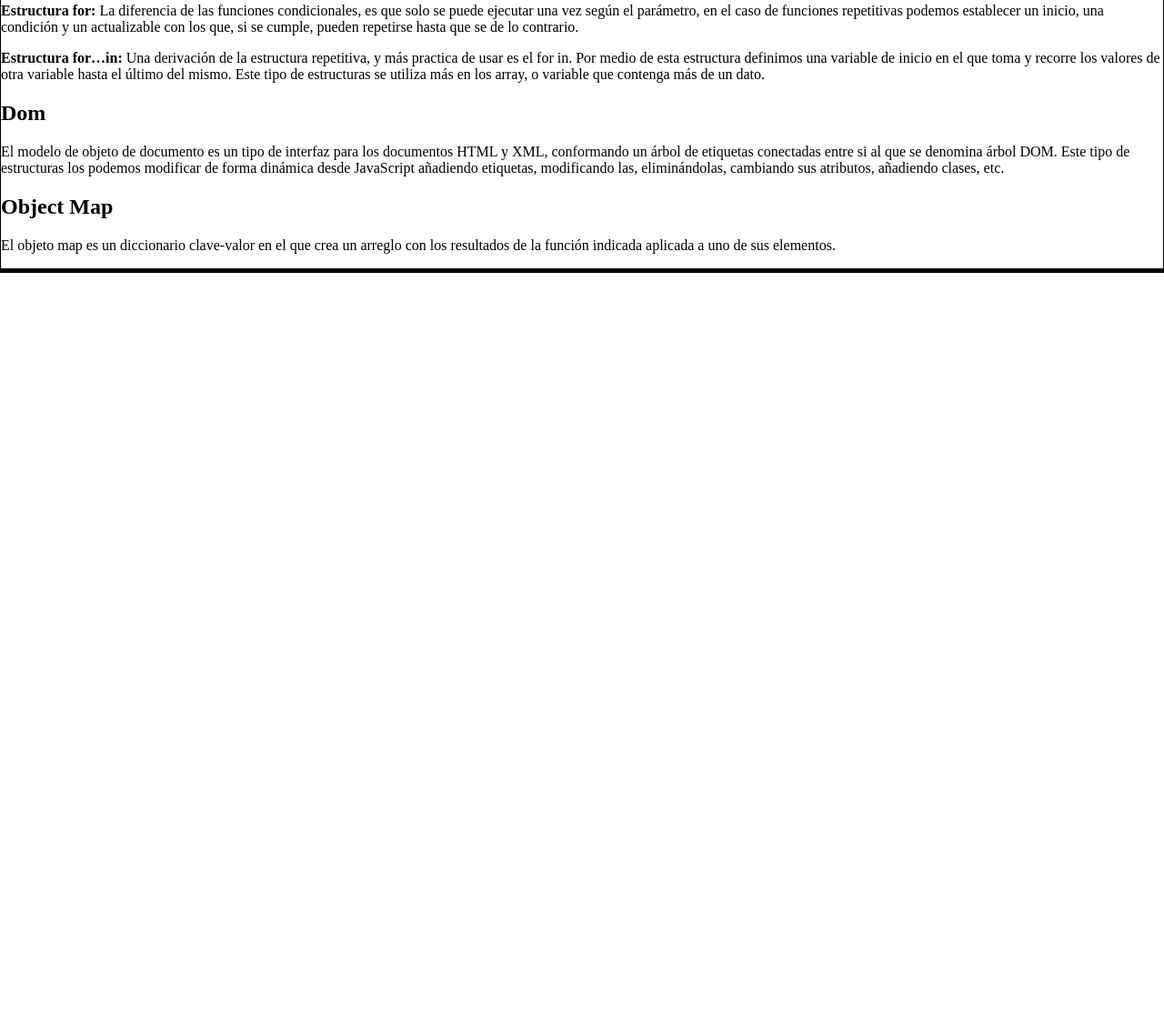
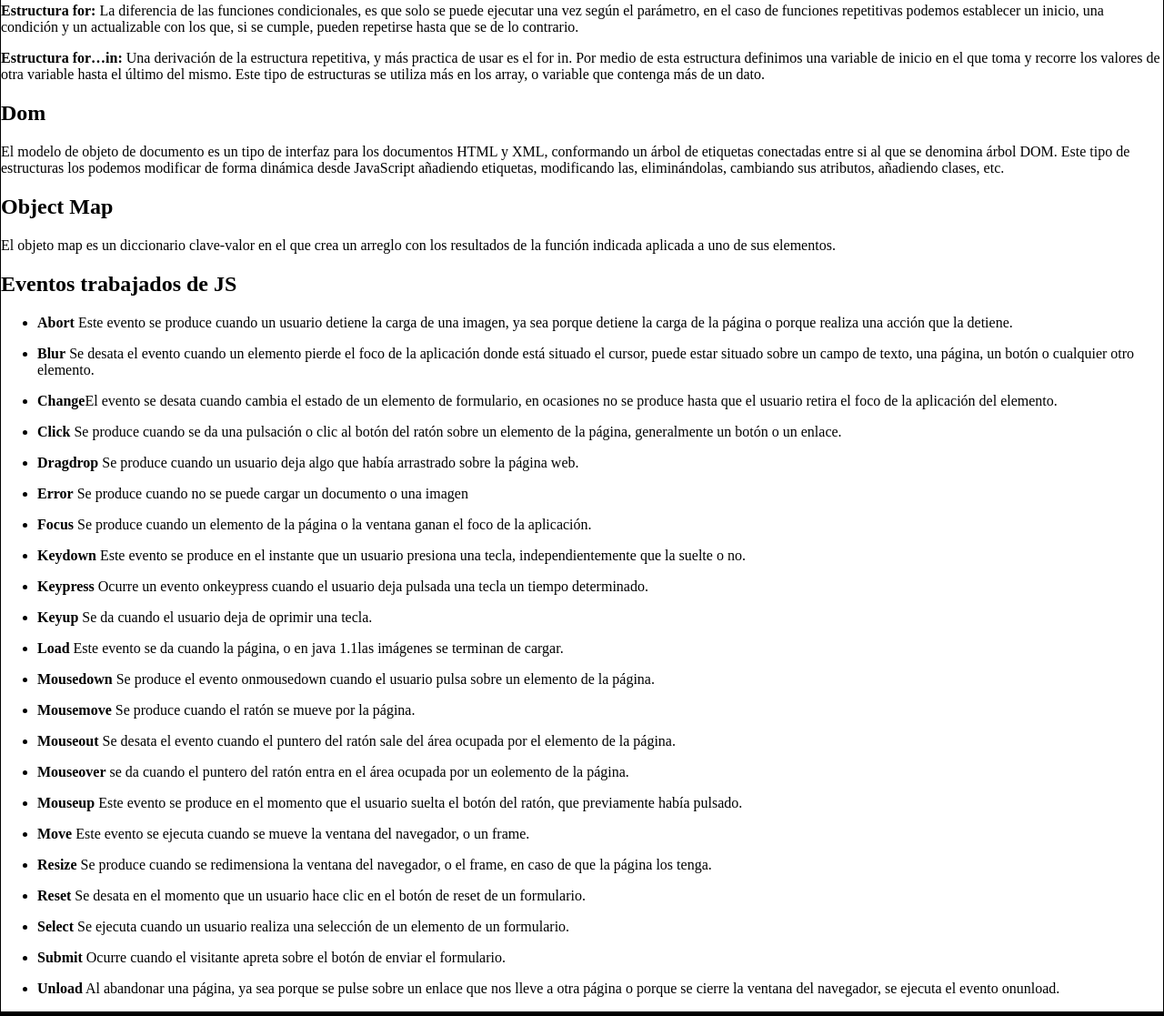
Before and after one commit to Balsero300/Trabajo-de-investigaci-n-JS, a plain HTML site: page index.html in a window 1280 px wide. Shown: the part 2638-3755 px from the top of the page at 91% size. Before the commit the page ends 2938 px from the top, so only its background shows below. Drawn offline with Linux system fonts and the light colour scheme.

Commit message:
Agrego parrafo de eventostranajos de JS

```diff
--- a/index.html
+++ b/index.html
@@ -84,6 +84,31 @@
             <p>El modelo de objeto de documento es un tipo de interfaz para los documentos HTML y XML, conformando un árbol de etiquetas conectadas entre si al que se denomina árbol DOM. Este tipo de estructuras los podemos modificar de forma dinámica desde JavaScript añadiendo etiquetas, modificando las, eliminándolas, cambiando sus atributos, añadiendo clases, etc.</p>
             <h1>Object Map</h1>
             <p>El objeto map es un diccionario clave-valor en el que crea un arreglo con los resultados de la función indicada aplicada a uno de sus elementos.</p>
+            <h1>Eventos trabajados de JS</h1>
+            <ul>
+                <li><p><b>Abort</b> Este evento se produce cuando un usuario detiene la carga de una imagen, ya sea porque detiene la carga de la página o porque realiza una acción que la detiene.</p></li>
+                <li><p><b>Blur</b> Se desata el evento cuando un elemento pierde el foco de la aplicación donde está situado el cursor, puede estar situado sobre un campo de texto, una página, un botón o cualquier otro elemento.</p></li>
+                <li><p><b>Change</b>El evento se desata cuando cambia el estado de un elemento de formulario, en ocasiones no se produce hasta que el usuario retira el foco de la aplicación del elemento.</p></li>
+                <li><p><b>Click</b> Se produce cuando se da una pulsación o clic al botón del ratón sobre un elemento de la página, generalmente un botón o un enlace.</p></li>
+                <li><p><b>Dragdrop</b> Se produce cuando un usuario deja algo que había arrastrado sobre la página web.</p></li>
+                <li><p><b>Error</b> Se produce cuando no se puede cargar un documento o una imagen</p></li>
+                <li><p><b>Focus</b> Se produce cuando un elemento de la página o la ventana ganan el foco de la aplicación.</p></li>
+                <li><p><b>Keydown</b> Este evento se produce en el instante que un usuario presiona una tecla, independientemente que la suelte o no.</p></li>
+                <li><p><b>Keypress</b> Ocurre un evento onkeypress cuando el usuario deja pulsada una tecla un tiempo determinado.</p></li>
+                <li><p><b>Keyup</b> Se da cuando el usuario deja de oprimir una tecla.</p></li>
+                <li><p><b>Load</b> Este evento se da cuando la página, o en java 1.1las imágenes se terminan de cargar.</p></li>
+                <li><p><b>Mousedown</b> Se produce el evento onmousedown cuando el usuario pulsa sobre un elemento de la página.</p></li>
+                <li><p><b>Mousemove</b> Se produce cuando el ratón se mueve por la página.</p></li>
+                <li><p><b>Mouseout</b> Se desata el evento cuando el puntero del ratón sale del área ocupada por el elemento de la página.</p></li>
+                <li><p><b>Mouseover</b> se da cuando el puntero del ratón entra en el área ocupada por un eolemento de la página.</p></li>
+                <li><p><b>Mouseup</b> Este evento se produce en el momento que el usuario suelta el botón del ratón, que previamente había pulsado.</p></li>
+                <li><p><b>Move</b> Este evento se ejecuta cuando se mueve la ventana del navegador, o un frame.</p></li>
+                <li><p><b>Resize</b> Se produce cuando se redimensiona la ventana del navegador, o el frame, en caso de que la página los tenga.</p></li>
+                <li><p><b>Reset</b> Se desata en el momento que un usuario hace clic en el botón de reset de un formulario.</p></li>
+                <li><p><b>Select</b> Se ejecuta cuando un usuario realiza una selección de un elemento de un formulario.</p></li>
+                <li><p><b>Submit</b> Ocurre cuando el visitante apreta sobre el botón de enviar el formulario.</p></li>
+                <li><p><b>Unload</b> Al abandonar una página, ya sea porque se pulse sobre un enlace que nos lleve a otra página o porque se cierre la ventana del navegador, se ejecuta el evento onunload.</p></li>
+            </ul>
 
         </article>
         <nav class="ind">
```
